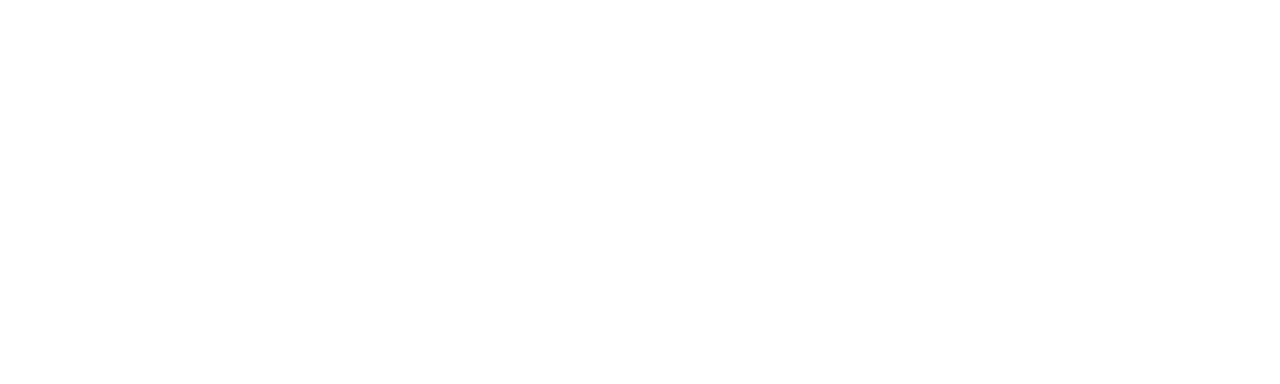
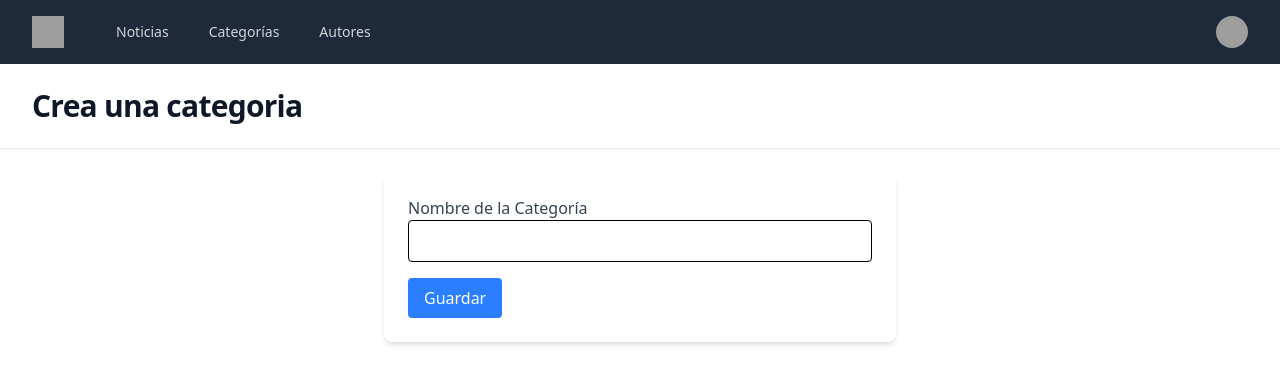
Before and after one commit to carlos0004/api-react, a React (Vite) app: page /categorias/create in a window 1280 px wide. Before the commit this address had no page. Shown: the top 384 px of the page. Built offline with nearby package versions, Linux system fonts and the light colour scheme; grey boxes are pictures that could not be loaded; what ag-grid-community would draw is missing.

Commit message:
Creacion de autores y categorias falta implementar funcionalidades en noticias

```diff
--- a/src/Components/Create.jsx
+++ b/src/Components/Create.jsx
@@ -5,9 +5,7 @@ const Crear = () => {
     return (
         <>
             <Header seccion={"Crear -> hay que globalizar"} />
-            <main className="mx-auto max-w-xl px-4 py-6 sm:px-6 lg:px-8">
-                <Form fields={[{ name: "nombre", label: "Nombre de la Categoría" }]} />
-            </main>
+            <Form fields={[{ name: "nombre", label: "Nombre de la Categoría" }]} />
         </>
     );
 };
--- /dev/null
+++ b/src/Components/CreateButton.jsx
@@ -0,0 +1,15 @@
+import { Link } from "react-router";
+
+const CreateButton = ({ route }) => {
+    return (
+        <>
+            <div className="w-full flex justify-end">
+                <Link to={route} className="rounded-md px-4 py-2 bg-blue-500 hover:bg-blue-800 text-white shadow-md">
+                    Crear
+                </Link>
+            </div>
+        </>
+    );
+};
+
+export default CreateButton;
--- a/src/Components/Form.jsx
+++ b/src/Components/Form.jsx
@@ -1,24 +1,29 @@
 import { useState } from "react";
 
-const Form = ({ fields }) => {
+const Form = ({ fields, onSubmit }) => {
     const [formData, setFormData] = useState({});
-
     const handleChange = (e) => {
         setFormData({ ...formData, [e.target.name]: e.target.value });
     };
-
+    const handleSubmit = (e) => {
+        e.preventDefault();
+        console.log(formData);
+        onSubmit(formData);
+    };
     return (
-        <form className="bg-white p-6 rounded-lg shadow-md w-full">
+        <main className="mx-auto max-w-xl px-4 py-6 sm:px-6 lg:px-8">
+            <form className="bg-white p-6 rounded-lg shadow-md w-full" onSubmit={handleSubmit}>
                 {fields.map((field) => (
                     <div key={field.name} className="mb-4">
                         <label className="block text-gray-700">{field.label}</label>
-                    <input type={field.type || "text"} name={field.name} onChange={handleChange} className="w-full p-2 border rounded" required />
+                        <input type={field.type || "text"} name={field.name} className="w-full p-2 border rounded" onChange={handleChange} required />
                     </div>
                 ))}
                 <button type="submit" className="bg-blue-500 text-white px-4 py-2 rounded">
                     Guardar
                 </button>
             </form>
+        </main>
     );
 };
 
--- a/src/Pages/Autores/Autores.jsx
+++ b/src/Pages/Autores/Autores.jsx
@@ -1,6 +1,7 @@
 import AgGrid from "../../Components/AgGrid";
+import CreateButton from "../../Components/CreateButton";
 import Header from "../../Components/Header";
-import useFetchData from "../../hooks/useFetchData";
+import useFetchData from "../../utils/useFetchData";
 
 const Autores = () => {
     const apiUrl = "http://127.0.0.1:8000/api/autores";
@@ -16,7 +17,8 @@ const Autores = () => {
     return (
         <>
             <Header seccion={"Autores"} />
-            <main className="mx-auto max-w-7xl px-4 py-6 sm:px-6 lg:px-8">
+            <main className="mx-auto max-w-7xl px-4 py-6 sm:px-6 lg:px-8 flex flex-col gap-4">
+                <CreateButton route={"/autores/create"} />
                 <AgGrid rowData={rowData} colDefs={colDefs} defaultColDef={defaultColDef} />
             </main>
         </>
--- /dev/null
+++ b/src/Pages/Autores/CreateAuthor.jsx
@@ -0,0 +1,24 @@
+import { useNavigate } from "react-router";
+import Form from "../../Components/Form";
+import Header from "../../Components/Header";
+import create from "../../utils/create";
+
+const CreateAutor = () => {
+    const apiUrl = "http://127.0.0.1:8000/api/autores";
+    const navigate = useNavigate();
+    const handleCreate = async (formData) => {
+        console.log(formData);
+        const response = await create(apiUrl, formData);
+        console.log(response);
+        if (response) navigate("/autores");
+    };
+
+    return (
+        <>
+            <Header seccion={"Crea un autor"} />
+            <Form fields={[{ name: "nombre", label: "Nombre del Autor" }]} onSubmit={handleCreate} />
+        </>
+    );
+};
+
+export default CreateAutor;
--- a/src/Pages/Categorias/Categorias.jsx
+++ b/src/Pages/Categorias/Categorias.jsx
@@ -1,7 +1,7 @@
-import { Link } from "react-router";
 import AgGrid from "../../Components/AgGrid";
 import Header from "../../Components/Header";
-import useFetchData from "../../hooks/useFetchData";
+import useFetchData from "../../utils/useFetchData";
+import CreateButton from "../../Components/CreateButton";
 
 const Categorias = () => {
     const apiUrl = "http://127.0.0.1:8000/api/categorias";
@@ -18,11 +18,7 @@ const Categorias = () => {
         <>
             <Header seccion={"Categorias"} />
             <main className="mx-auto max-w-7xl px-4 py-6 sm:px-6 lg:px-8 flex flex-col gap-4">
-                <div className="w-full flex justify-end">
-                    <Link to="/create" className="rounded-md px-4 py-2 bg-blue-500 hover:bg-blue-800 text-white shadow-md">
-                        Crear
-                    </Link>
-                </div>
+                <CreateButton route={"/categorias/create"} />
                 <AgGrid rowData={rowData} colDefs={colDefs} defaultColDef={defaultColDef} />
             </main>
         </>
--- /dev/null
+++ b/src/Pages/Categorias/CreateCategory.jsx
@@ -0,0 +1,23 @@
+import { useNavigate } from "react-router";
+import Form from "../../Components/Form";
+import Header from "../../Components/Header";
+import create from "../../utils/create";
+
+const CreateCategory = () => {
+    const apiUrl = "http://127.0.0.1:8000/api/categorias";
+    const navigate = useNavigate();
+
+    const handleCreate = async (formData) => {
+        const response = await create(apiUrl, formData);
+        console.log(response);
+        if (response) navigate("/categorias");
+    };
+    return (
+        <>
+            <Header seccion={"Crea una categoria"} />
+            <Form fields={[{ name: "nombre", label: "Nombre de la Categoría" }]} onSubmit={handleCreate} />
+        </>
+    );
+};
+
+export default CreateCategory;
--- /dev/null
+++ b/src/Pages/Noticias/CreateNotice.jsx
@@ -0,0 +1,15 @@
+import Form from "../../Components/Form";
+import Header from "../../Components/Header";
+
+const CreateNotice = () => {
+    const handleCreate = () => {};
+
+    return (
+        <>
+            <Header seccion={"Crea una noticia"} />
+            <Form fields={[{ name: "nombre", label: "Nombre de la Categoría" }]} onSubmit={handleCreate} />
+        </>
+    );
+};
+
+export default CreateNotice;
--- a/src/Pages/Noticias/Noticias.jsx
+++ b/src/Pages/Noticias/Noticias.jsx
@@ -1,6 +1,7 @@
 import AgGrid from "../../Components/AgGrid";
+import CreateButton from "../../Components/CreateButton";
 import Header from "../../Components/Header";
-import useFetchData from "../../hooks/useFetchData";
+import useFetchData from "../../utils/useFetchData";
 
 const Noticias = () => {
     const apiUrl = "http://127.0.0.1:8000/api/noticias";
@@ -15,7 +16,8 @@ const Noticias = () => {
     return (
         <>
             <Header seccion={"Noticias"} />
-            <main className="mx-auto max-w-7xl px-4 py-6 sm:px-6 lg:px-8">
+            <main className="mx-auto max-w-7xl px-4 py-6 sm:px-6 lg:px-8 flex flex-col gap-4">
+                <CreateButton route={"/noticias/create"} />
                 <AgGrid rowData={rowData} colDefs={colDefs} defaultColDef={defaultColDef} />
             </main>
         </>
--- a/src/Router.jsx
+++ b/src/Router.jsx
@@ -4,6 +4,9 @@ import Create from "./Components/Create";
 import Categorias from "./Pages/Categorias/Categorias";
 import Autores from "./Pages/Autores/Autores";
 import Noticias from "./Pages/Noticias/Noticias";
+import CreateCategory from "./Pages/Categorias/CreateCategory";
+import CreateAutor from "./Pages/Autores/CreateAuthor";
+import CreateNotice from "./Pages/Noticias/CreateNotice";
 
 export default function Router() {
     return (
@@ -11,9 +14,12 @@ export default function Router() {
             <Routes>
                 <Route element={<Layout />}>
                     <Route path="/" element={<Noticias />} />
+                    <Route path="/noticias/create" element={<CreateNotice />} />
                     <Route path="/categorias" element={<Categorias />} />
+                    <Route path="/categorias/create" element={<CreateCategory />} />
+                    <Route path="/create" element={<Create />} />
                     <Route path="/autores" element={<Autores />} />
-                    <Route path="/create" element={<Create />} />
+                    <Route path="/autores/create" element={<CreateAutor />} />
                 </Route>
             </Routes>
         </BrowserRouter>
--- /dev/null
+++ b/src/utils/create.jsx
@@ -0,0 +1,20 @@
+const create = async (url, data) => {
+    try {
+        const response = await fetch(url, {
+            method: "POST",
+            headers: {
+                "Content-Type": "application/json",
+            },
+            body: JSON.stringify(data),
+        });
+        if (!response.ok) {
+            console.log(response);
+            throw new Error(`Error al guardar (Código: ${response.status})`);
+        }
+        return await response.json();
+    } catch (error) {
+        console.error("Error en la petición:", error);
+        throw error;
+    }
+};
+export default create;
```
Also changed, not shown: src/utils/useFetchData.jsx (renamed from src/hooks/useFetchData.jsx). Lines whose indentation alone changed are shown as unchanged.
